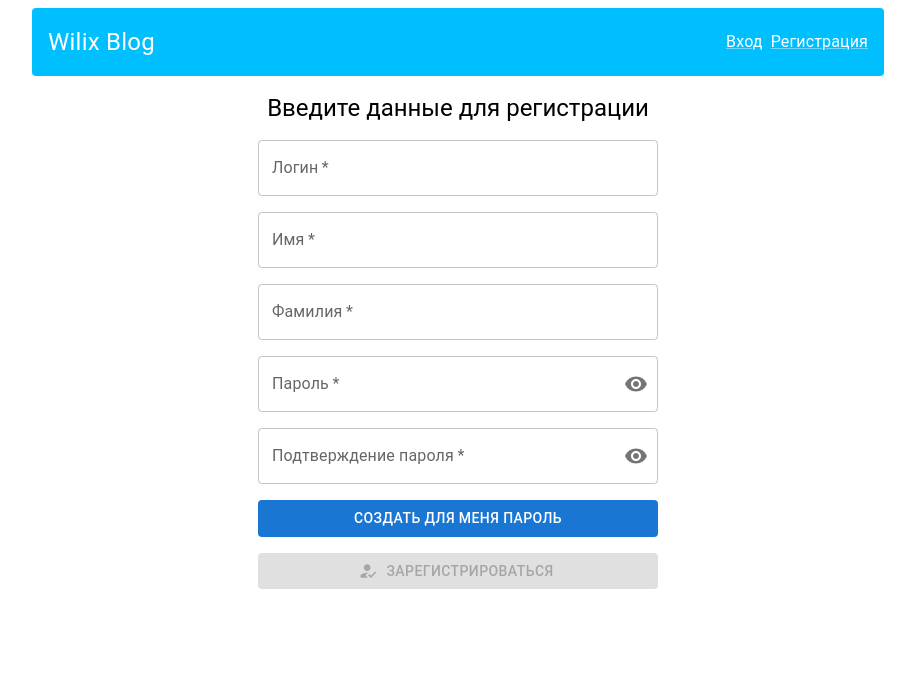
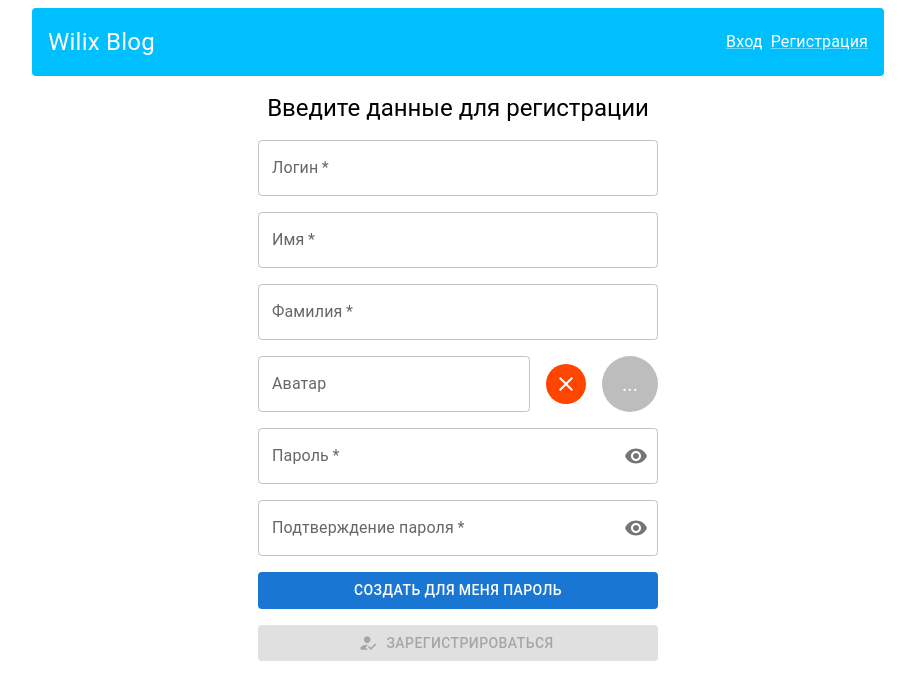
Before and after one commit to SergeyLebidko/wilix_taks_5, a React (Create React App) app: page /#/register in a window 1280 px wide. Shown: the top 700 px of the page, without its empty margins (182-1097 px from the left). Built offline with nearby package versions, Linux system fonts and the light colour scheme.

Commit message:
Add avatar choice to register form

```diff
--- a/src/components/pages/Register/Register.tsx
+++ b/src/components/pages/Register/Register.tsx
@@ -1,8 +1,8 @@
-import React, {useEffect, useState} from 'react';
+import React, {useEffect, useState, useRef} from 'react';
 import {
-    Alert,
+    Alert, Avatar,
     Button,
-    Container,
+    Container, Fab,
     FormControl,
     IconButton,
     InputAdornment,
@@ -12,6 +12,7 @@ import {
     TextField,
     Typography
 } from '@mui/material';
+import ClearIcon from '@mui/icons-material/Clear';
 import VisibilityOff from '@mui/icons-material/VisibilityOff';
 import Visibility from '@mui/icons-material/Visibility';
 import LoadingButton from '@mui/lab/LoadingButton';
@@ -31,7 +32,8 @@ type TRegisterFormData = {
     password2: string,
     firstName: string,
     lastName: string,
-    avatar: string | null
+    avatarFilename: string
+    avatarData: string | null
 }
 
 const Register: React.FC = () => {
@@ -42,14 +44,16 @@ const Register: React.FC = () => {
         password2: '',
         firstName: '',
         lastName: '',
-        avatar: null
+        avatarFilename: '',
+        avatarData: null
     });
     const [passwordError, setPasswordError] = useState<string | null>(null);
+    const [showPassword, setShowPassword] = useState<boolean>(false);
+
+    const fileInputRef = useRef<HTMLInputElement>(null);
 
     // Управляем отображением ошибки
     const [hasUserDataPending, loggedUserError] = useLoggedUserErrorControl();
-
-    const [showPassword, setShowPassword] = useState<boolean>(false);
 
     useEffect(() => {
         const {password1, password2} = formData;
@@ -83,6 +87,39 @@ const Register: React.FC = () => {
         }
     }
 
+    const fileInputChangeHandler = (event: React.ChangeEvent): void => {
+        const file = ((event.target as HTMLInputElement).files as FileList)[0];
+        if (!file) return;
+
+        setFormData(oldData => ({
+            ...oldData,
+            avatarFilename: file.name
+        }));
+
+        const reader = new FileReader();
+        reader.readAsDataURL(file);
+
+        reader.onload = function () {
+            setFormData(oldData => ({
+                ...oldData,
+                avatarData: reader.result as string
+            }));
+        }
+    }
+
+    const avatarChoiceHandler = (): void => {
+        if (fileInputRef.current === null) return;
+        fileInputRef.current.click();
+    }
+
+    const avatarClearHandler = (): void => {
+        setFormData(oldData => ({
+            ...oldData,
+            avatarFilename: '',
+            avatarData: null
+        }));
+    }
+
     const createPasswordButtonClickHandler = (): void => {
         const password = createPassword();
         setFormData(oldData => ({
@@ -100,7 +137,7 @@ const Register: React.FC = () => {
             password,
             first_name,
             last_name,
-            avatar: null
+            avatar: formData.avatarData
         }));
     }
 
@@ -118,6 +155,14 @@ const Register: React.FC = () => {
     }
 
     return (
+        <>
+            <input
+                type="file"
+                accept="image/jpeg,image/png"
+                ref={fileInputRef}
+                style={{display: 'none'}}
+                onChange={fileInputChangeHandler}
+            />
             <Container sx={{display: 'flex', justifyContent: 'center'}}>
                 <Stack spacing={2} maxWidth="30em" sx={{width: '25em'}}>
                     <Typography variant="h5" gutterBottom component="div" sx={{textAlign: 'center'}}>
@@ -150,6 +195,45 @@ const Register: React.FC = () => {
                         onChange={changeFieldHandler('lastName')}
                         disabled={hasUserDataPending}
                     />
+                    <Stack direction="row" spacing={2} sx={{alignItems: 'center'}}>
+                        <TextField
+                            id="avatar_field"
+                            label="Аватар"
+                            variant="outlined"
+                            disabled={hasUserDataPending}
+                            onClick={avatarChoiceHandler}
+                            value={formData.avatarFilename}
+                            sx={{flex: 1}}
+                        />
+                        <Fab
+                            size="small"
+                            onClick={avatarClearHandler}
+                            sx={{
+                                backgroundColor: '#FF4500',
+                                color: '#fff',
+                                boxShadow: 'none',
+                                '&:active': {
+                                    boxShadow: 'none'
+                                },
+                                '&:hover': {
+                                    backgroundColor: '#FF7F50'
+                                }
+                            }}>
+                            <ClearIcon/>
+                        </Fab>
+                        {formData.avatarData === null ?
+                            <Avatar sx={{width: 56, height: 56}}>
+                                ...
+                            </Avatar>
+                            :
+                            <Avatar
+                                alt="Avatar"
+                                src={formData.avatarData}
+                                sx={{width: 56, height: 56}}
+                            />
+                        }
+
+                    </Stack>
                     <FormControl variant="outlined" required>
                         <InputLabel htmlFor="password_field">Пароль</InputLabel>
                         <OutlinedInput
@@ -195,7 +279,6 @@ const Register: React.FC = () => {
                         />
                     </FormControl>
                     {passwordError && <Alert severity="error">{passwordError}</Alert>}
-                {/* Добавить поле выбора аватара */}
                     <Button
                         variant="contained"
                         disableElevation
@@ -218,6 +301,7 @@ const Register: React.FC = () => {
                     </LoadingButton>
                 </Stack>
             </Container>
+        </>
     );
 }
 
```
Lines whose indentation alone changed are shown as unchanged.
